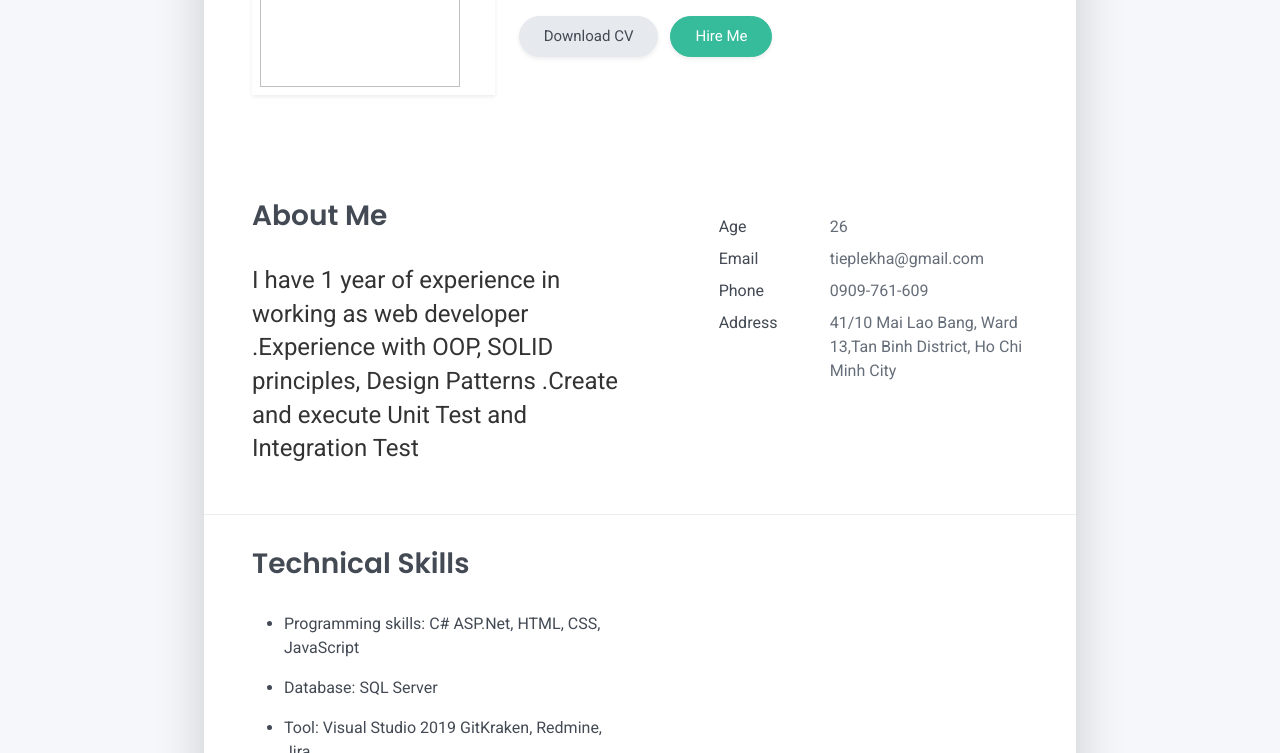
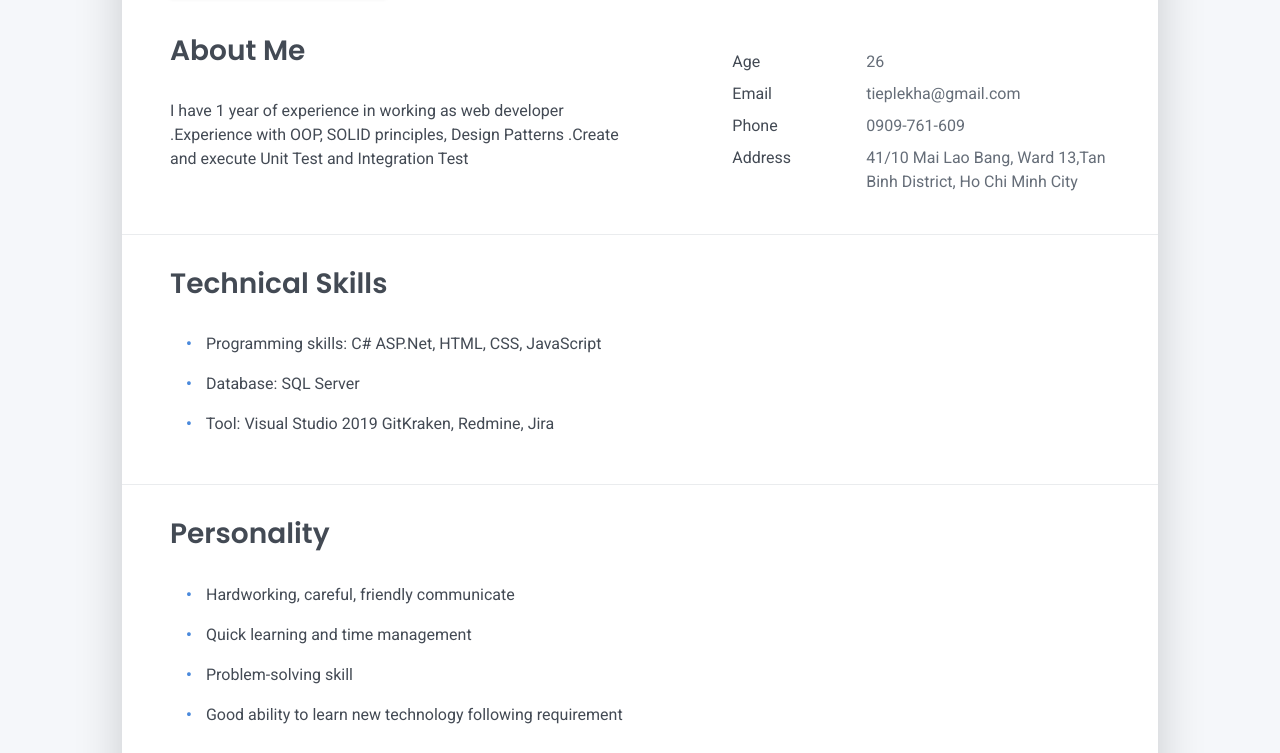
Before and after one commit to lekhatiep/lekhatiep.github.io, a plain HTML site: page cv.html in a window 1280 px wide. Shown: the part 391-1144 px from the top of the page. Drawn offline with Linux system fonts and the light colour scheme.

Commit message:
rename css file

```diff
--- a/cv.html
+++ b/cv.html
@@ -14,7 +14,7 @@
     <link href="css/font-awesome/css/all.min.css?ver=1.2.0" rel="stylesheet">
     <link href="css/bootstrap.min.css?ver=1.2.0" rel="stylesheet">
     <link href="css/aos.css?ver=1.2.0" rel="stylesheet">
-    <link href="css/main.css?ver=1.2.0" rel="stylesheet">
+    <link href="css/cv.css?ver=1.2.0" rel="stylesheet">
     <noscript>
         <style type="text/css">
             [data-aos] {
```
Also changed, not shown: index.html (+1 -1 lines), css/cv.css (renamed from css/main (2).css), css/home.css (renamed from css/main.css).
